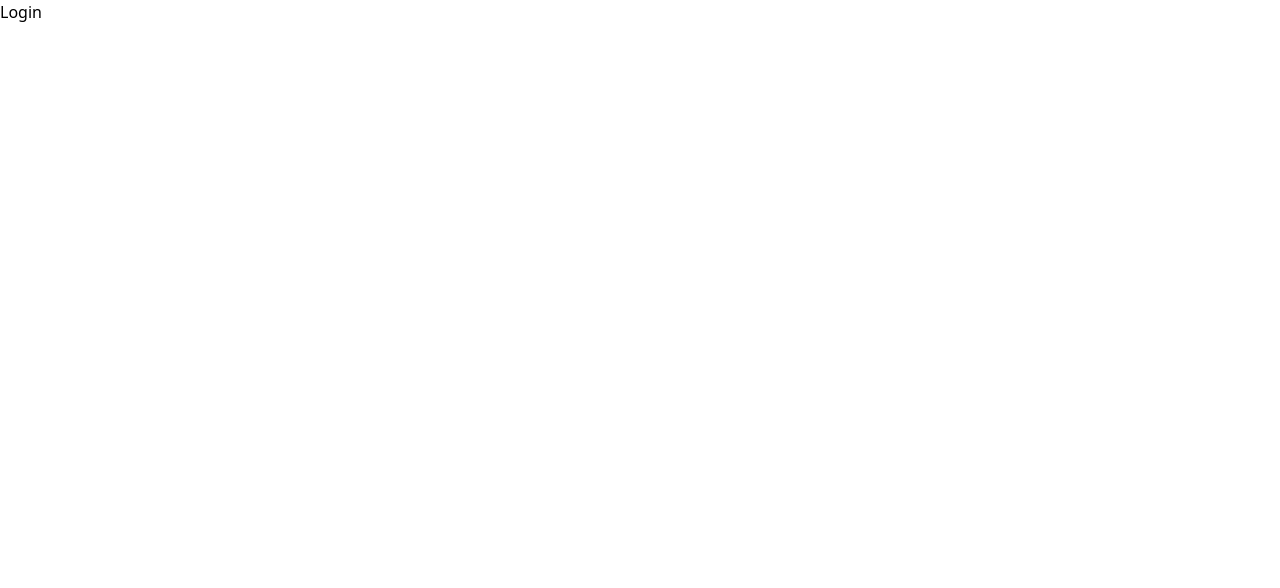
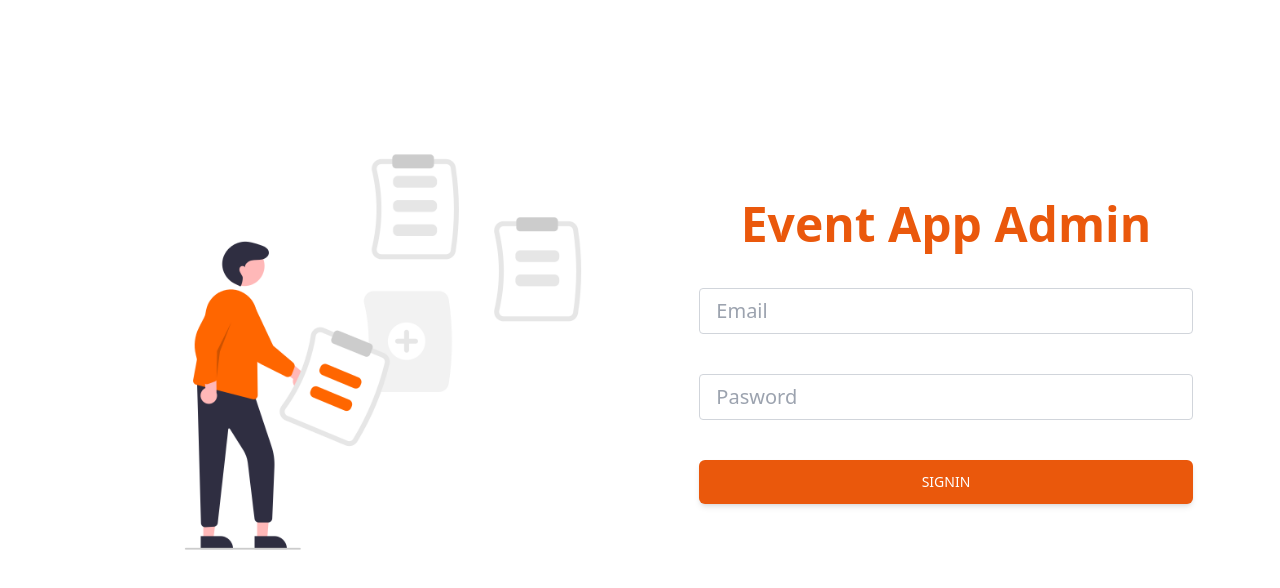
Before and after one commit to soroslie/event-app-admin-fe, a React (Create React App) app: page /login in a window 1280 px wide. Shown: the top 588 px of the page. Built offline with nearby package versions, Linux system fonts and the light colour scheme.

Commit message:
feat: login skeleton

```diff
--- a/src/App.jsx
+++ b/src/App.jsx
@@ -1,7 +1,6 @@
 import { Route, BrowserRouter as Router, Routes } from 'react-router-dom';
 import './App.css';
 import Login from './pages/Login';
-import Register from './pages/Register';
 import PageNotFound from './pages/PageNotFound';
 import RequireAuth from './components/layout/RequireAuth';
 import DashboardLayout from './components/layout/DashboardLayout';
@@ -9,14 +8,16 @@ import Home from './pages/Home';
 import DashboardEvents from './pages/DashboardEvents';
 import DashboardMerchandise from './pages/DashboardMerchandise';
 import DashboardUsers from './pages/DashboardUsers';
+import AuthLayout from './components/layout/AuthLayout';
 
 function App() {
   return (
     <div className="App">
       <Router>
         <Routes>
-          <Route path="/login" element={<Login />} />
-          <Route path="/signup" element={<Register />} />
+          <Route path="/" element={(<AuthLayout />)}>
+            <Route path="/login" element={<Login />} />
+          </Route>
           <Route
             path="/"
             element={(
--- /dev/null
+++ b/src/components/inputs/InputAuth.jsx
@@ -0,0 +1,15 @@
+import React from 'react';
+
+function InputAuth({ type, placeholder }) {
+  return (
+    <div className="my-10">
+      <input
+        type={type}
+        className="form-control block w-full px-4 py-2 text-xl font-normal text-gray-700 bg-white bg-clip-padding border border-solid border-gray-300 rounded transition ease-in-out m-0 focus:text-gray-700 focus:bg-white focus:border-orange-300 focus:outline-none"
+        placeholder={placeholder}
+      />
+    </div>
+  );
+}
+
+export default InputAuth;
--- a/src/components/inputs/PrimaryButton.jsx
+++ b/src/components/inputs/PrimaryButton.jsx
@@ -1,8 +1,14 @@
 import React from 'react';
 
-function PrimarryButton() {
+function PrimarryButton({ title, onClick }) {
   return (
-    <div>PrimarryButton</div>
+    <button
+      onClick={onClick}
+      type="submit"
+      className="inline-block rounded-md px-7 py-3 bg-orange-600 text-white font-medium text-sm leading-snug uppercase shadow-md hover:bg-orange-400 hover:shadow-lg focus:bg-orange-300 focus:shadow-lg focus:outline-none focus:ring-0 active:bg-orange-500 active:shadow-lg transition duration-150 ease-in-out w-full"
+    >
+      {title}
+    </button>
   );
 }
 
--- a/src/components/layout/AuthLayout.jsx
+++ b/src/components/layout/AuthLayout.jsx
@@ -1,8 +1,10 @@
 import React from 'react';
+import { Outlet } from 'react-router-dom';
+import Footer from './Footer';
 
 function AuthLayout() {
   return (
-    <div>AuthLayout</div>
+    <Outlet />
   );
 }
 
--- a/src/pages/Login.jsx
+++ b/src/pages/Login.jsx
@@ -1,8 +1,29 @@
 import React from 'react';
+import image from '../assets/login_logo.png';
+import InputAuth from '../components/inputs/InputAuth';
+import PrimarryButton from '../components/inputs/PrimaryButton';
 
 function Login() {
   return (
-    <div>Login</div>
+    <div className="container h-screen px-12 py-12 -mt-12">
+      <div className="flex justify-center items-center flex-wrap h-full g-6 text-gray-800">
+        <div className="md:w-8/12 lg:w-6/12 mb-8 md:mb-0">
+          <img
+            src={image}
+            className="w-full"
+            alt="login logo"
+          />
+        </div>
+        <div className="md:w-8/12 lg:w-5/12 lg:ml-5">
+          <h1 className="text-center text-5xl mb-4 font-bold text-orange-600">Event App Admin</h1>
+          <form>
+            <InputAuth placeholder="Email" type="text" />
+            <InputAuth placeholder="Pasword" type="password" />
+            <PrimarryButton title="Signin" />
+          </form>
+        </div>
+      </div>
+    </div>
   );
 }
 
--- a/src/pages/Register.jsx
+++ /dev/null
@@ -1,9 +0,0 @@
-import React from 'react';
-
-function Register() {
-  return (
-    <div>Register</div>
-  );
-}
-
-export default Register;
```
Also changed, not shown: src/assets/login_logo.png (added).
